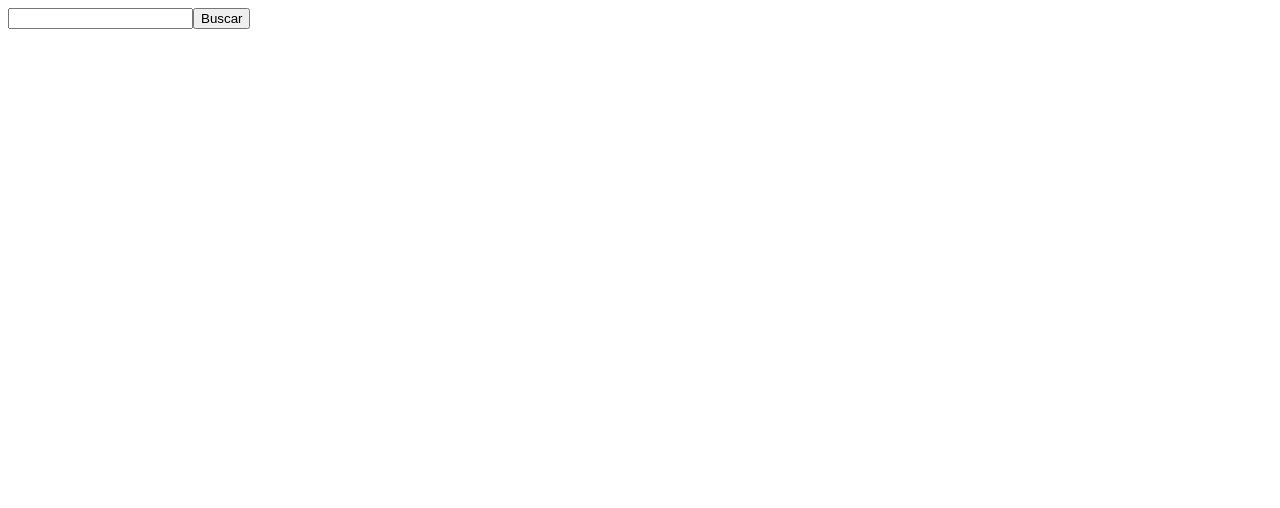
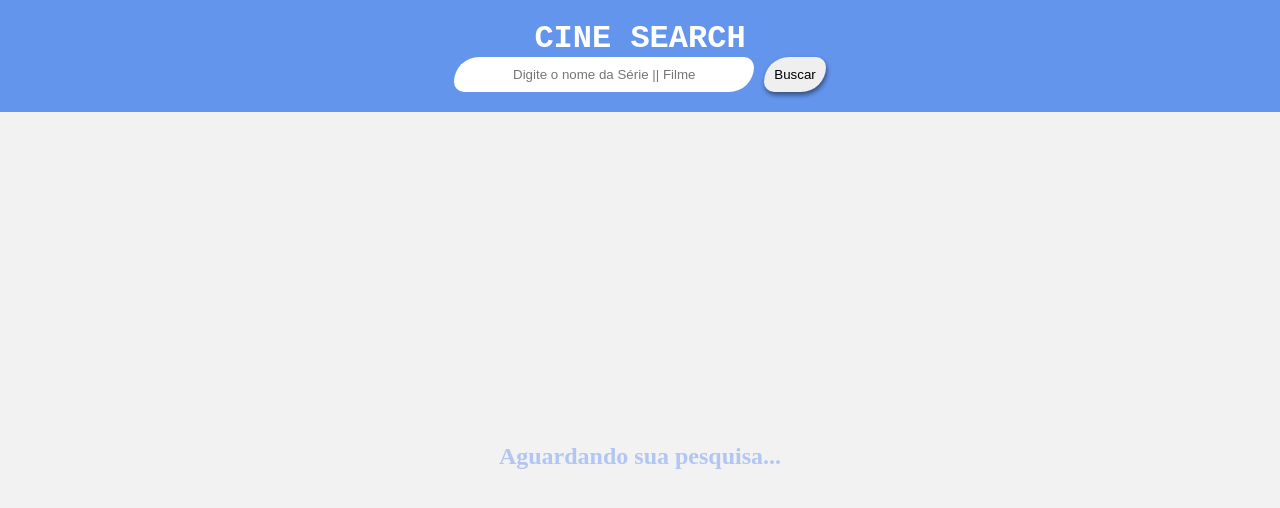
Before and after one commit to LuFMartins/CineSearch-Buscador-de-Series-e-Filmes-, a React (Vite) app: page / in a window 1280 px wide. Shown: the top 508 px of the page. Built offline with nearby package versions, Linux system fonts and the light colour scheme.

Commit message:
style: cria estilos CSS e layout flexbox do CineSearch

```diff
--- /dev/null
+++ b/src/CineSearch.css
@@ -0,0 +1,94 @@
+* {
+    padding: 0px;
+    margin: 0px;
+    box-sizing: border-box; /* 1. Garante que paddings não estorem a tela */
+}
+
+.container {
+    display: flex;          /* 2. Ativa Flexbox no container pai */
+    flex-direction: column; /* 3. Empilha o Header e o Resultado */
+    height: 100vh;
+    overflow: hidden;       /* Trava a barra de rolagem externa da janela */
+}
+
+.header {
+    display: flex;
+    flex-direction: column;
+    justify-content: center;
+    align-items: center;
+    color: white;
+    padding: 20px;
+    background-color: cornflowerblue;
+    font-family: 'Courier New', Courier, monospace;
+}
+
+.form {
+    display: flex;
+    justify-content: center;
+    gap: 10px;
+    width: 100%;
+}
+
+.campoTexto {
+    width: 100%;
+    max-width: 300px;
+    min-width: 100px;
+    padding: 10px;
+    border-radius: 50px 20px;
+    text-align: center;
+    border: none;
+}
+
+.bt {
+    padding: 10px;
+    border-radius: 50px 20px;
+    border: none;
+    box-shadow: 1px 3px 5px rgba(0, 0, 0, 0.479);
+}
+
+.bt:hover {
+    background-color: rgba(0, 0, 0, 0.397);
+    color: white;
+    cursor: pointer;
+}
+
+.bt:active {
+    background-color: rgba(0, 0, 0, 0.589);
+}
+
+.resultado {
+    display: flex;
+    flex-direction: column; /* Organiza o h2 e a lista em coluna */
+    align-items: center;
+    flex: 1;                /* 4. Substitui o height: 100vh para pegar SÓ o espaço restante */
+    background-color: rgb(243, 242, 242);
+    overflow-y: auto;       /* A barra de rolagem fica 100% visível na tela! */
+    width: 100%;
+    padding: 30px;
+}
+
+/* Centraliza os avisos de busca/erro exatamente no meio vertical */
+.resultado > h2 {
+    margin: auto;
+}
+
+.blocoLista {
+    width: 100%;
+    max-width: 1000px; /* Evita que os cards fiquem infinitamente largos em monitores ultra-wide */
+    padding-bottom: 50px;
+}
+
+.lista {
+    display: flex;
+    flex-direction: row;
+    gap: 50px;
+    background-color: rgb(226, 226, 226);
+    padding: 30px;
+    border-radius: 25px;
+    box-shadow: 0px 5px 5px 1px rgba(0, 0, 0, 0.178);
+    margin: 20px 0; /* Margem vertical entre cada card */
+}
+
+.summary {
+    width: 500px;
+}
--- a/src/CineSearch.tsx
+++ b/src/CineSearch.tsx
@@ -1,5 +1,6 @@
 import { useState } from "react"
 import type { Filmes } from "./types"
+import "./CineSearch.css"
 
 export function CineSearch() {
 
@@ -15,7 +16,8 @@ export function CineSearch() {
         const nomeLimpo = nomeFilme.trim()
 
         if (nomeLimpo === "" || nomeLimpo == null) {
-            setErro('Digite o nome do filme que deseja procurar...')
+            alert('Digite o nome do filme que deseja procurar...')
+            setFilmes(null)
             setCarregando(false)
             return;
         }
@@ -61,31 +63,41 @@ export function CineSearch() {
 
     return (
         <div className="container">
+            <div className="header">
+                <h1>CINE SEARCH</h1>
                 <div className="form">
-                <input type="text" value={nomeFilme} onChange={(e: React.ChangeEvent<HTMLInputElement>) => setNomeFilme(e.target.value)} onKeyDown={(e: React.KeyboardEvent<HTMLInputElement>) => { e.key === 'Enter' && buscarFilme() }} />
-                <button onClick={buscarFilme} disabled={carregando}>{carregando ? 'Buscando...' : 'Buscar'}</button>
+                    <input className="campoTexto" type="text" value={nomeFilme} onChange={(e: React.ChangeEvent<HTMLInputElement>) => setNomeFilme(e.target.value)} onKeyDown={(e: React.KeyboardEvent<HTMLInputElement>) => { e.key === 'Enter' && buscarFilme() }} placeholder="Digite o nome da Série || Filme"/>
+                    <button className="bt" onClick={buscarFilme} disabled={carregando} >Buscar</button>
+                </div>
             </div>
 
             <div className="resultado">
+                {filmes === null && !carregando && !erro && (
+                    <h2 style={{color:"rgba(100, 148, 237, 0.466)", userSelect:"none"}} >Aguardando sua pesquisa...</h2>
+                )}
                 {carregando && <h2>BUSCANDO...</h2>}
                 {erro && <h2>{erro}</h2>}
                 {!carregando && !erro && filmes && (
-                    <ul>
+                    <ul className="blocoLista">
                         {filmes?.map((filme) => (
-                            <li key={filme.show.id}>
+                            <li className="lista" key={filme.show.id}>
+                                <div>
                                     <h2>{filme.show.name}</h2>
-
                                     {filme.show.image ? (
                                         <img src={filme.show.image?.medium} alt="Capa do Filme" />
                                     ) : (
                                         <p>Imagem Indisponível</p>
                                     )}
+                                </div>
 
+                                <div className="summary">
                                     <h3>Sinopse: </h3>
                                     {/** .replace(/<[^>]*>?/gm, '') serve para remover tags HTML de um string de texto */}
                                     <p>{filme.show.summary ? filme.show.summary.replace(/<[^>]*>?/gm, '') : ('Sem sinopse')}</p>
+                                </div>
 
 
+                                <div style={{display:'flex', flexDirection:'column', gap:'15px'}}>
                                     <h3>Gêneros:</h3>
                                     <ul>
                                         {filme.show.genres.length > 0 ? filme.show.genres.map(gen => (
@@ -98,6 +110,7 @@ export function CineSearch() {
 
                                     <h3>Status:</h3>
                                     <p>{filme.show.status}</p>
+                                </div>
 
                             </li>
                         ))}
```
Lines whose indentation alone changed are shown as unchanged.
